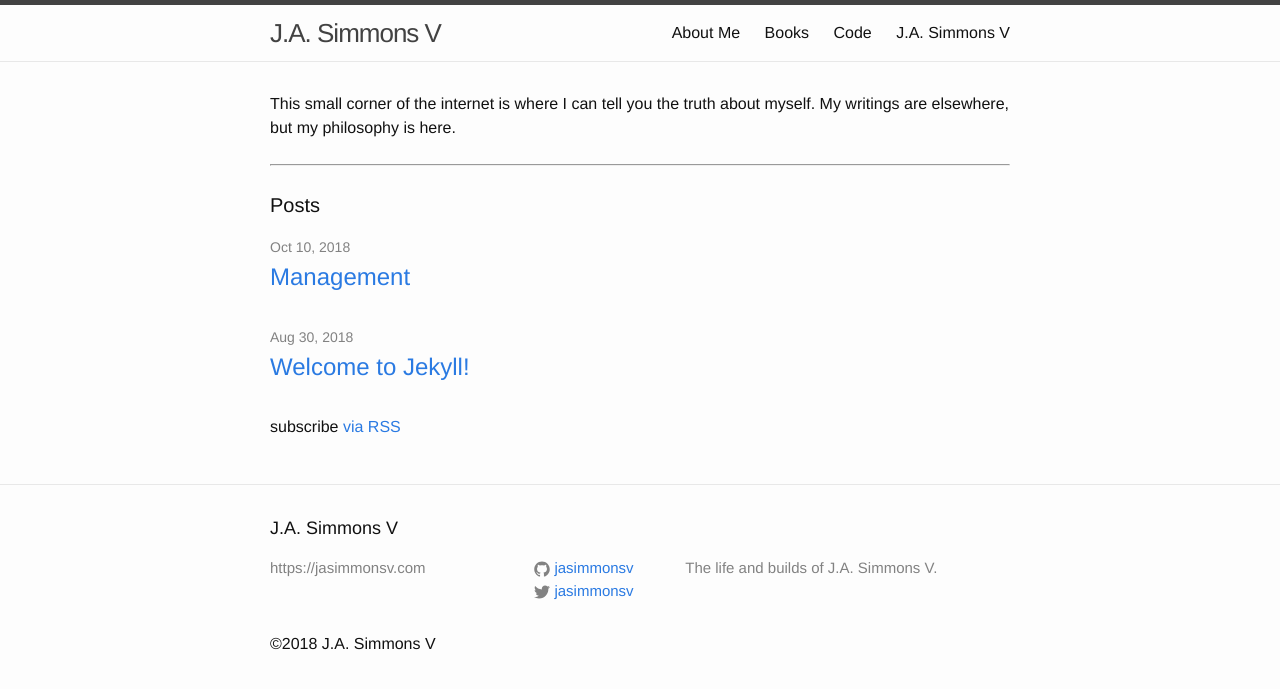
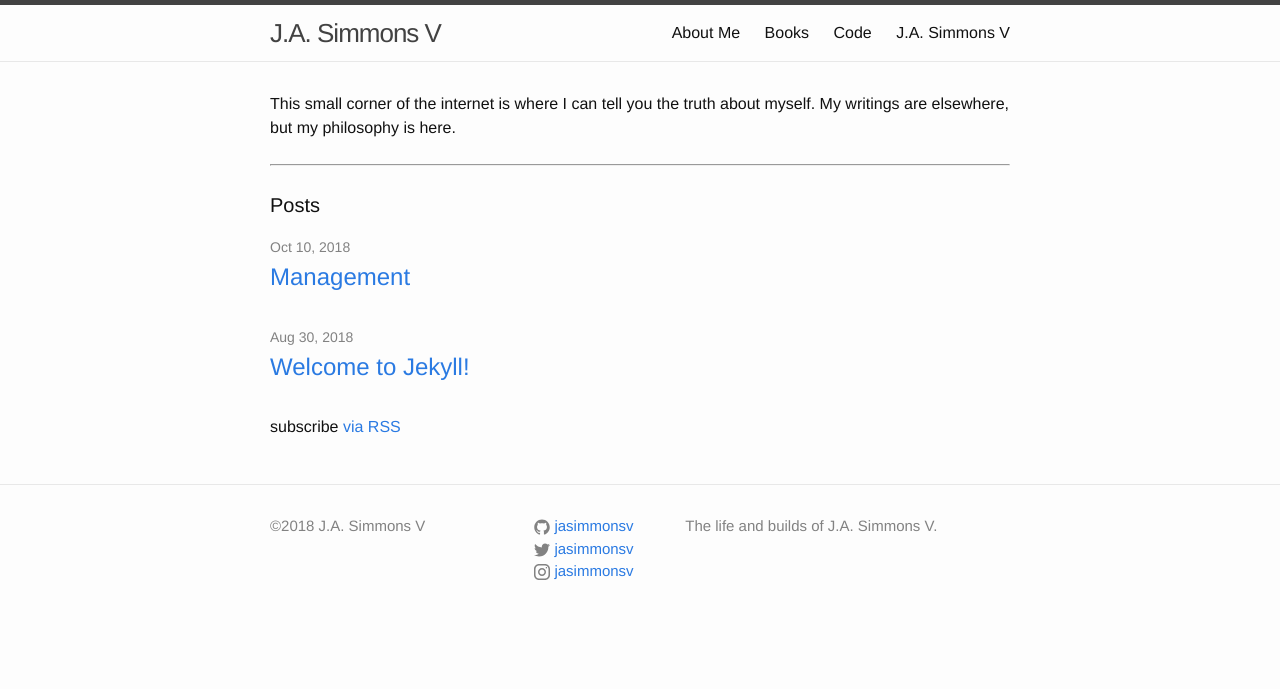
Before and after one commit to jasimmonsv/jasimmonsv.github.io, a Jekyll site: the page built from index.html, in a window 1280 px wide. Shown: the top 689 px of the page. Built offline with Jekyll 4.4.1, drawn with Linux system fonts in a browser that asks for light colours.

Commit message:
Add instagram to social links

```diff
--- a/_config.yml
+++ b/_config.yml
@@ -14,6 +14,7 @@
 url: "https://jasimmonsv.com" # the base hostname & protocol for your site
 twitter_username: jasimmonsv
 github_username:  jasimmonsv
+instagram_username: jasimmonsv
 
 # Build settings
 markdown: kramdown
--- a/_includes/footer.html
+++ b/_includes/footer.html
@@ -2,13 +2,10 @@
 
   <div class="wrapper">
 
-    <h2 class="footer-heading">{{ site.title }}</h2>
-
     <div class="footer-col-wrapper">
       <div class="footer-col footer-col-1">
         <ul class="contact-list">
-          <li>{{ site.url }}</li>
-          <li>{{ }}</li>
+          &copy;2018 J.A. Simmons V
         </ul>
       </div>
 
@@ -25,6 +22,12 @@
             {% include icon-twitter.html username=site.twitter_username %}
           </li>
           {% endif %}
+
+          {% if site.instagram_username %}
+          <li>
+            {% include icon-instagram.html username=site.instagram_username %}
+          </li>
+          {% endif %}
         </ul>
       </div>
 
@@ -32,6 +35,5 @@
         <p>{{ site.description }}</p>
       </div>
     </div>
-&copy;2018 J.A. Simmons V
   </div>
 </footer>
--- /dev/null
+++ b/_includes/icon-instagram.html
@@ -0,0 +1 @@
+<a href="https://instagram.com/{{ include.username }}"><span class="icon icon--instagram">{% include icon-instagram.svg %}</span><span class="username">{{ include.username }}</span></a>
```
Also changed, not shown: _includes/icon-instagram.svg (added).
